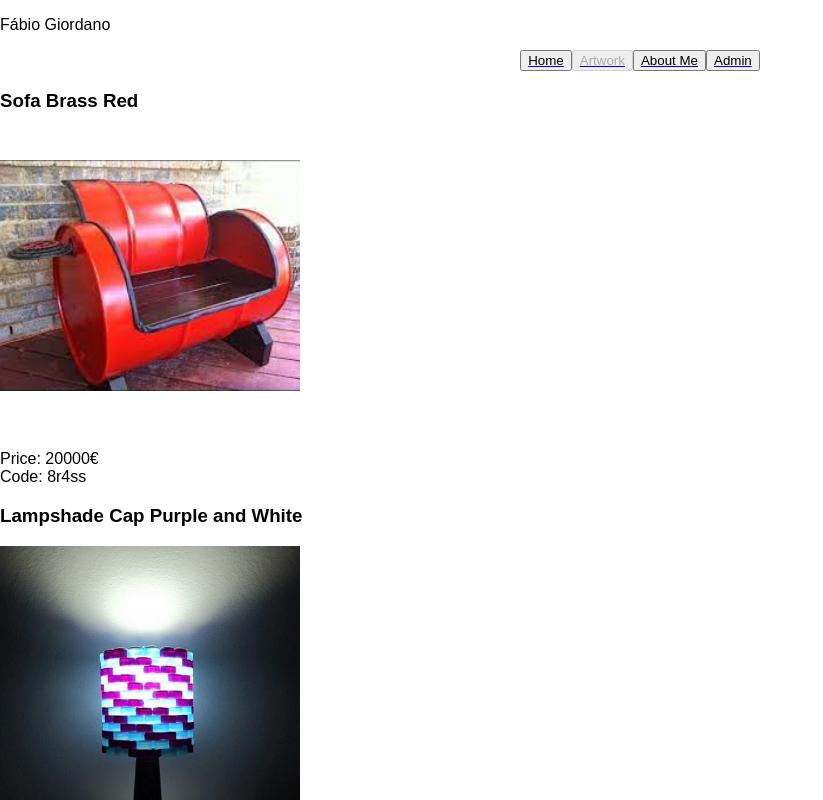
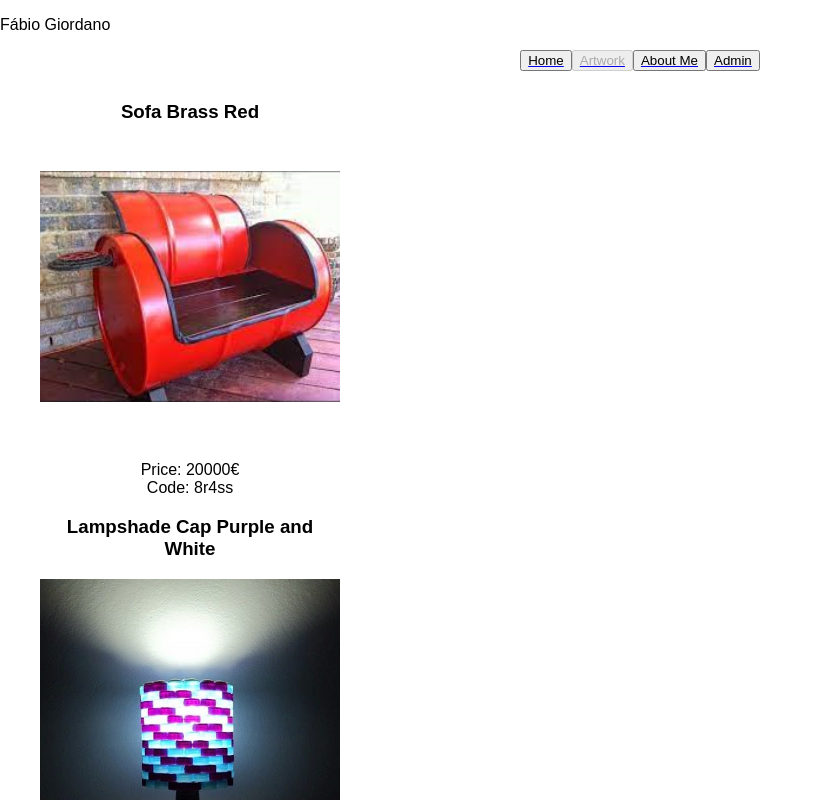
Before and after one commit to Fernot94/Leafie, a Next.js app: page /artworks in a window 1280 px wide. Shown: the top 800 px of the page, without its empty margins (0-823 px from the left). Built offline with nearby package versions, Linux system fonts and the light colour scheme; no server answers; the database is empty.

Commit message:
added classname

```diff
--- a/pages/artworks.jsx
+++ b/pages/artworks.jsx
@@ -1,9 +1,13 @@
 import { useState } from "react";
 import { useEffect } from "react";
+import styles from "../styles/Home.module.css";
 
 export default function Artworks() {
   const [items, setItems] = useState([]);
   const [link, setLink] = useState("");
+  const [name, setName] = useState("");
+  const [email, setEmail] = useState("");
+  const [code, setCode] = useState("");
 
   useEffect(() => {
     const options = {
@@ -19,7 +23,7 @@ export default function Artworks() {
   }, []);
 
   return (
-    <div className="mainArtworks">
+    <div className={styles.body}>
       <div className="artPieces">
         <div className="artWork">
           <h3>Sofa Brass Red</h3>
@@ -190,6 +194,11 @@ export default function Artworks() {
           </p>
         </div>
       </div>
+      <div className="reservationForm">
+        <form className="makeReservation">
+          <h2></h2>
+        </form>
+      </div>
     </div>
   );
 }
```
